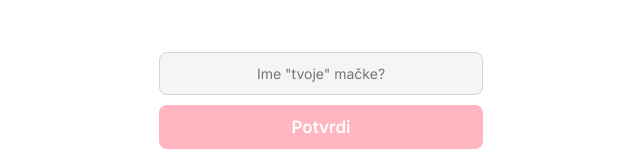
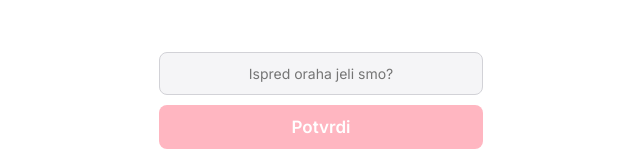
Before and after one commit to leonstrakos/date, a website: page public/index.html in a window 1280 px wide. Shown: the part 188-352 px from the top of the page, 319-959 px from the left. Drawn offline with Linux system fonts and the light colour scheme; no server answers.

Commit message:
Update index.html

```diff
--- a/public/index.html
+++ b/public/index.html
@@ -108,7 +108,7 @@
             </p>
 
             <p class="description">💐</p>
-            <input type="text" id="secInput" placeholder='Ime "tvoje" mačke?' autocomplete="off" style="width: 100%; padding: 12px; border-radius: 8px; border: 1px solid #d2d2d7; background: #f5f5f7; font-family: inherit; font-size: 14px; outline: none; margin-bottom: 10px;">
+            <input type="text" id="secInput" placeholder='Ispred oraha jeli smo?' autocomplete="off" style="width: 100%; padding: 12px; border-radius: 8px; border: 1px solid #d2d2d7; background: #f5f5f7; font-family: inherit; font-size: 14px; outline: none; margin-bottom: 10px;">
 
             <button id="secSubmitBtn" style="background-color: #FFB6C1; color: white; border: none; padding: 12px; border-radius: 8px; width: 100%; font-weight: 600; cursor: pointer;">Potvrdi</button>
 
```
